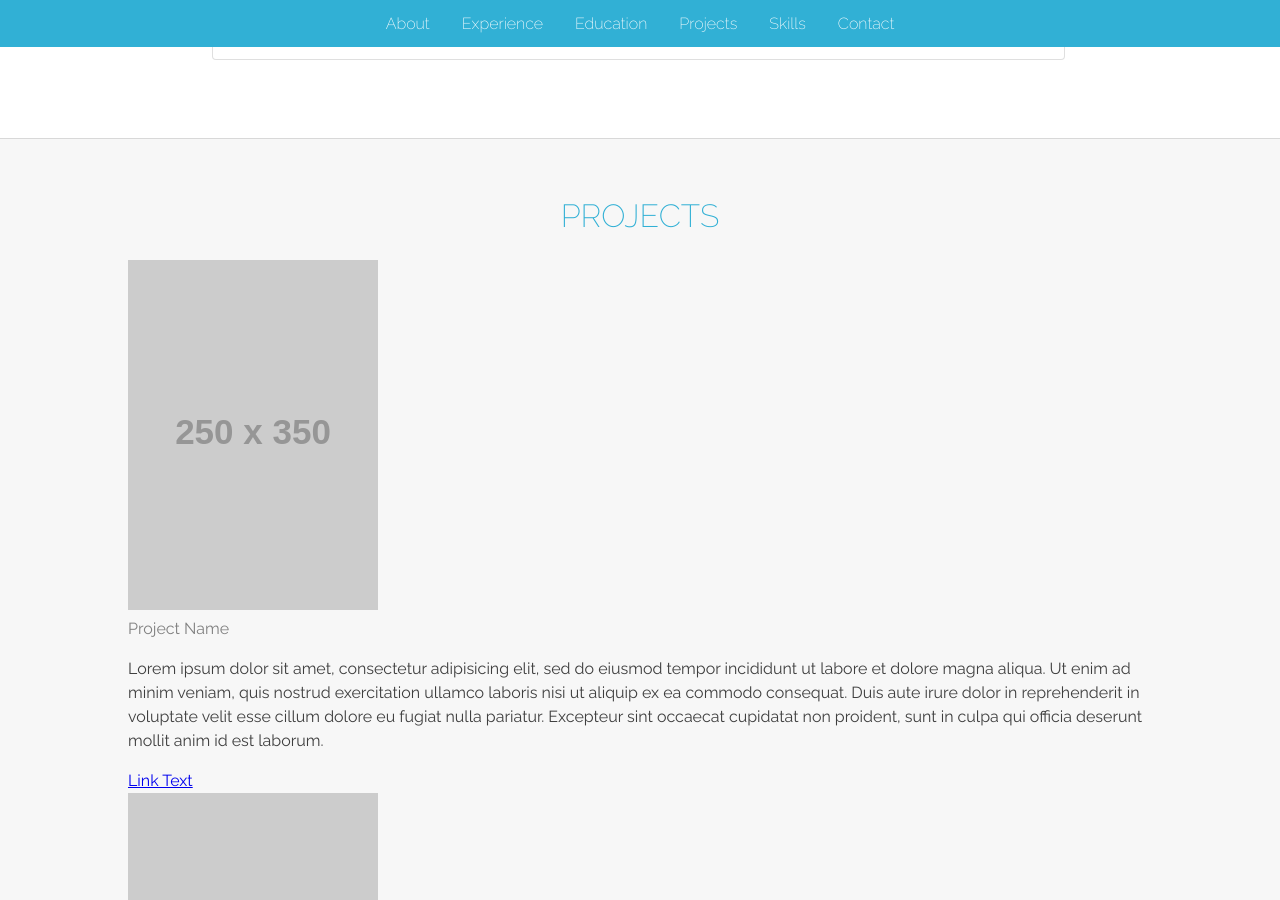
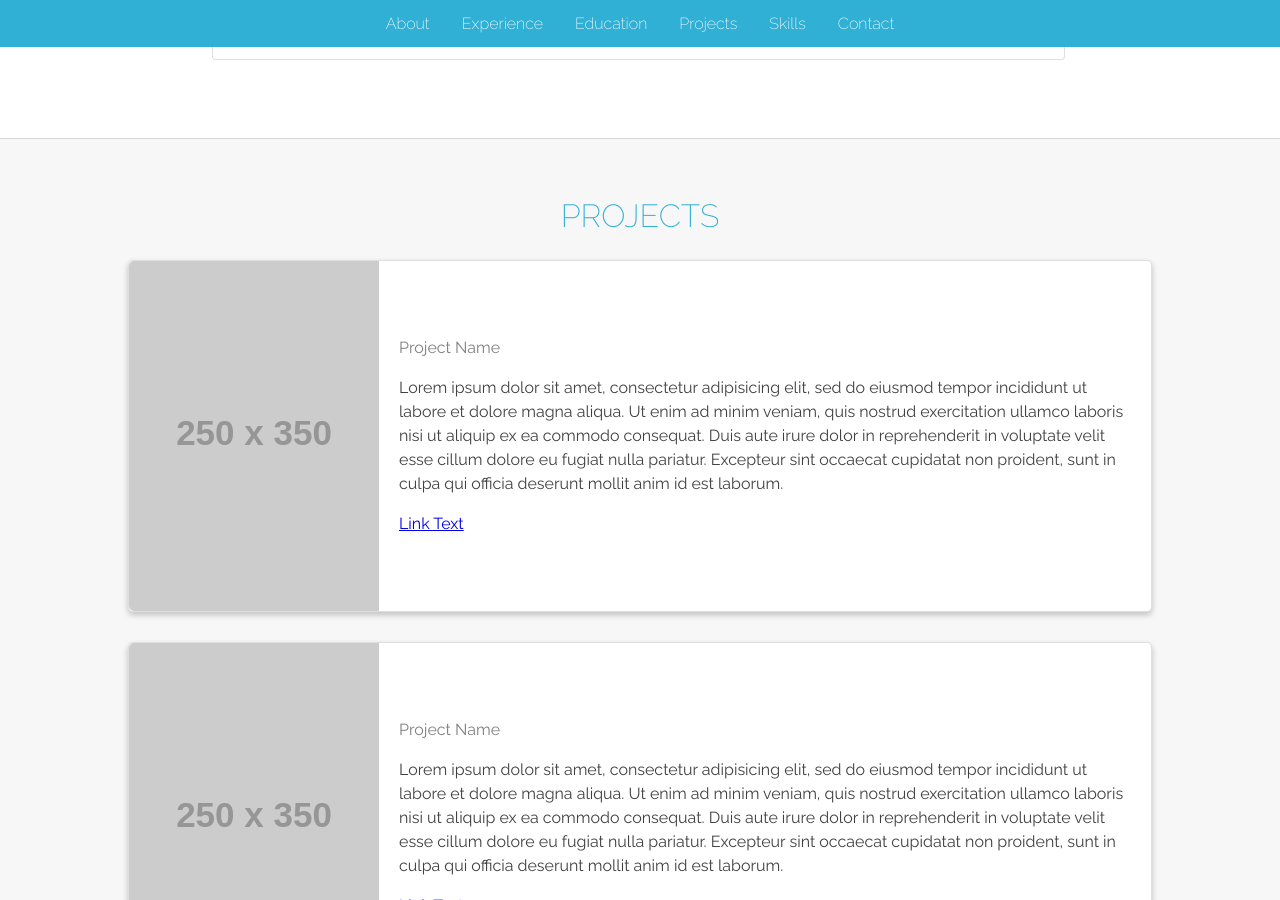
Before and after one commit to kunleAdeyinka/kunleAdeyinka.github.io, a Jekyll site: the page built from index.html, in a window 1280 px wide and 900 px high, scrolled down 2701 px. Built offline with Jekyll 4.4.1, drawn with Linux system fonts in a browser that asks for light colours; Markdown is read by kramdown in place of the engine named in the settings.

Commit message:
updated project section style
updated the styling for the projects section of portfolio

```diff
--- a/css/main.css
+++ b/css/main.css
@@ -179,3 +179,33 @@ h4 {
 .job-title {
     float: right;
 }
+
+/*PROJECTS*/
+.project-card {
+    display: flex;
+    flex-direction: row;
+    background-color: white;
+    border: 1px solid rgba(0,0,0,.125);
+    border-radius: 5px;
+    margin-bottom: 30px;
+    box-shadow: 0 3px 6px rgba(0,0,0,0.08), 0 3px 6px rgba(0,0,0,0.15);
+}
+
+.project-image {
+   flex: 1 0 auto;
+}
+
+.project-image img {
+    display: block;
+    border-top-left-radius: 5px;
+    border-bottom-left-radius: 5px;
+}
+
+.project-content {
+    flex: 1 1 auto;
+    padding: 1.25rem;
+
+    display: flex;
+    justify-content: center;
+    flex-direction: column;
+}
```
